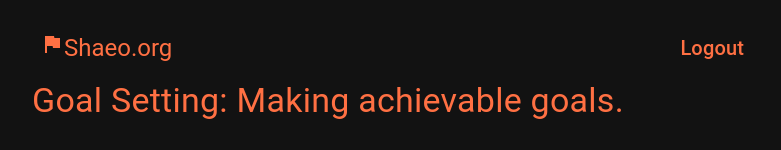
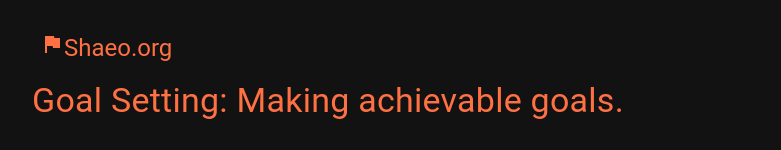
Before and after one commit to westshae/Shaeo.org, a React (Create React App) app in the folder frontend/: page /resource in a window 1280 px wide. Shown: the top 150 px of the page, without its empty margins (248-1029 px from the left). Built offline with nearby package versions, Linux system fonts and the light colour scheme; no server answers; the HTML template or start-up script is replaced by a standard one.

Commit message:
Fixed typo in resources page

```diff
--- a/frontend/src/Pages/Resource.tsx
+++ b/frontend/src/Pages/Resource.tsx
@@ -44,7 +44,9 @@ function Resource() {
                     {session &&
                         <Button onClick={() => navigate("/dashboard")}><Typography variant="h6" sx={{ textTransform: 'none' }}>Dashboard</Typography></Button>
                     }
-                    <Button onClick={async () => await getAuth().auth.signOut()}><Typography variant="h6" sx={{ textTransform: 'none' }}>Logout</Typography></Button>
+                    {session &&
+                        <Button onClick={async () => await getAuth().auth.signOut()}><Typography variant="h6" sx={{ textTransform: 'none' }}>Logout</Typography></Button>
+                    }
                 </Box>
             </Toolbar>
             <Container>
```
